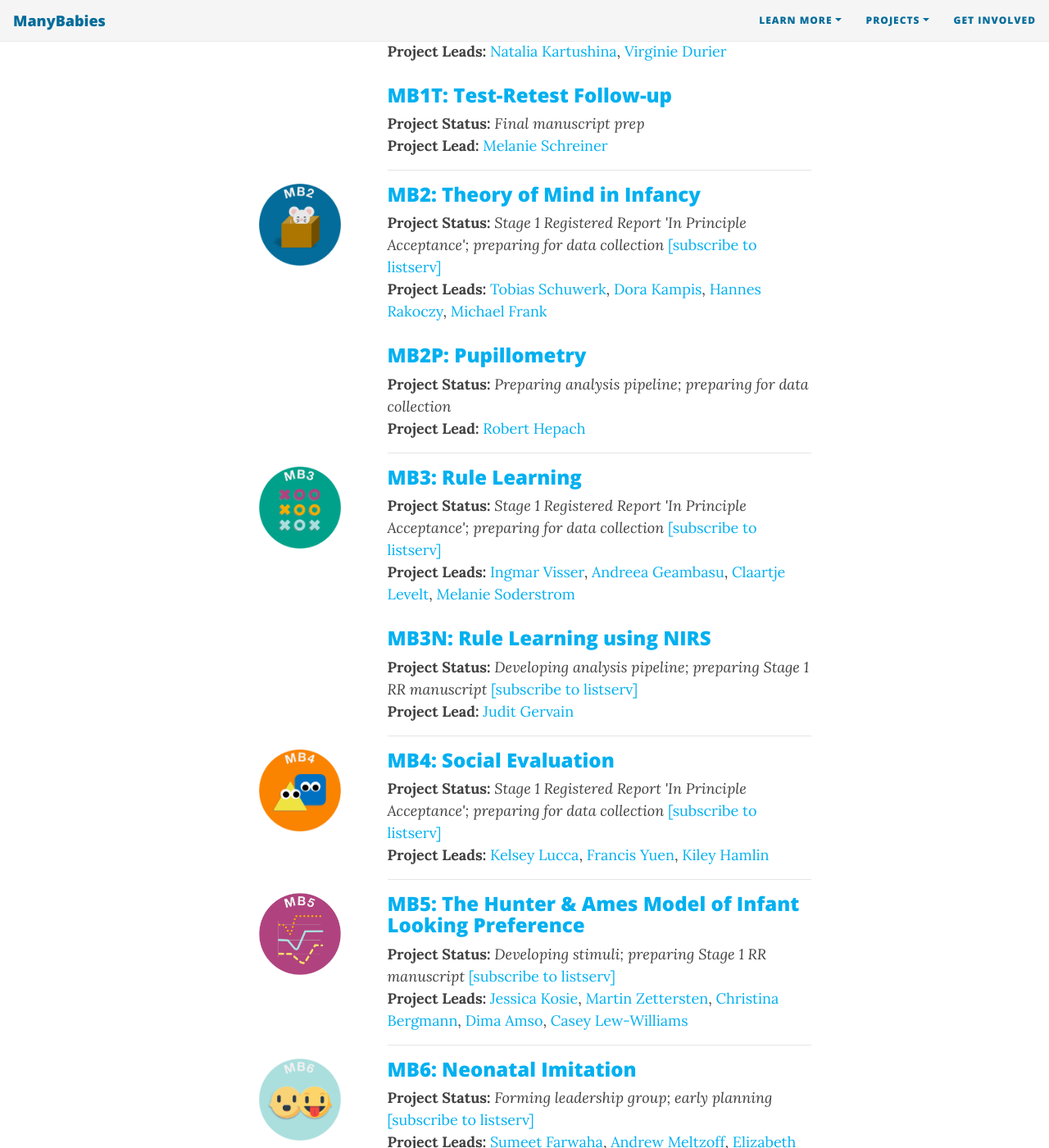
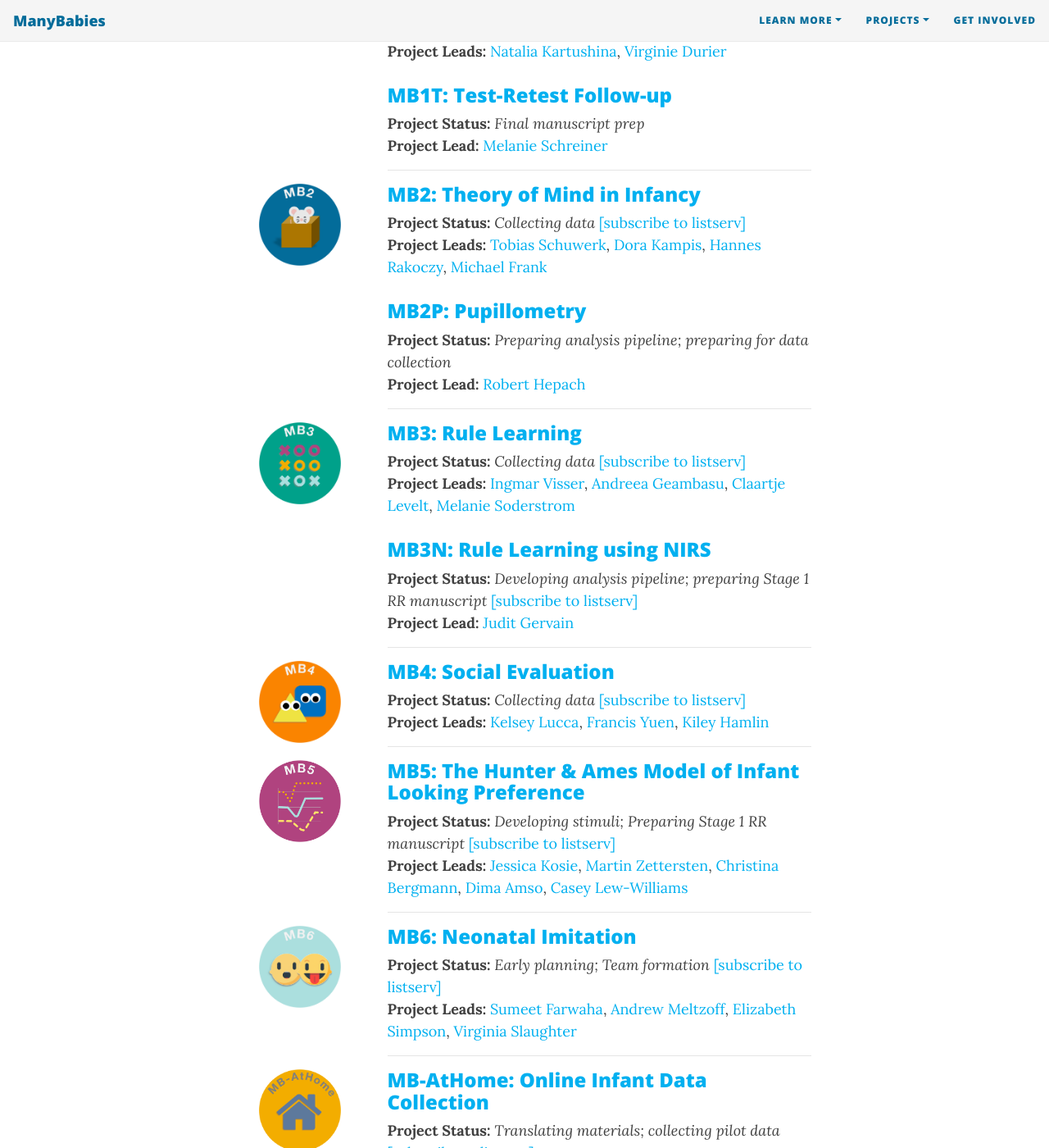
Before and after one commit to manybabies/manybabies.github.io, a Jekyll site: the page built from get_involved.md, in a window 1280 px wide and 1400 px high, scrolled down 1899 px. Shown: the whole window at 82% size. Built offline with Jekyll 4.4.1, drawn with Linux system fonts in a browser that asks for light colours; nearby versions of some CDN libraries; some web fonts are replaced; some of the changed text lies outside the part shown.

Commit message:
Update get_involved.md

```diff
--- a/get_involved.md
+++ b/get_involved.md
@@ -108,7 +108,7 @@
       </div>
       <div class="col-sm-9">
         <h3><a href="{{site.baseurl}}{% link MB2.md %}">MB2: Theory of Mind in Infancy</a></h3>
-        <b>Project Status:</b> <i>Stage 1 Registered Report 'In Principle Acceptance'; preparing for data collection</i>
+        <b>Project Status:</b> <i>Collecting data</i>
           <a href="https://mailman.stanford.edu/mailman/listinfo/manybabies2">[subscribe to listserv]</a><br>
         <b>Project Leads:</b> <a href="mailto:Tobias.Schuwerk@psy.lmu.de">Tobias Schuwerk</a>, <a href="mailto:dk@psy.ku.dk">Dora Kampis</a>,
           <a href="mailto:hrakocz@uni-goettingen.de">Hannes Rakoczy</a>, <a href="mailto:mcfrank@stanford.edu">Michael Frank</a>
@@ -126,7 +126,7 @@
       </div>
       <div class="col-sm-9">
         <h3><a href="{{site.baseurl}}{% link MB3.md %}">MB3: Rule Learning</a></h3>
-        <b>Project Status:</b> <i>Stage 1 Registered Report 'In Principle Acceptance'; preparing for data collection</i>
+        <b>Project Status:</b> <i>Collecting data</i>
           <a href="https://mailman.stanford.edu/mailman/listinfo/manybabies3">[subscribe to listserv]</a><br>
         <b>Project Leads:</b> <a href="mailto:i.visser@uva.nl">Ingmar Visser</a>, <a href="mailto:a.geambasu@hum.leidenuniv.nl">Andreea Geambasu</a>,
           <a href="mailto:c.c.levelt@hum.leidenuniv.nl">Claartje Levelt</a>, <a href="mailto:M_Soderstrom@umanitoba.ca">Melanie Soderstrom</a>
@@ -145,7 +145,7 @@
       </div>
       <div class="col-sm-9">
         <h3><a href="{{site.baseurl}}{% link MB4.md %}">MB4: Social Evaluation</a></h3>
-        <b>Project Status:</b> <i>Stage 1 Registered Report 'In Principle Acceptance'; preparing for data collection</i>
+        <b>Project Status:</b> <i>Collecting data</i>
           <a href="https://mailman.stanford.edu/mailman/listinfo/manybabies4">[subscribe to listserv]</a><br>
         <b>Project Leads:</b> <a href="mailto:Kelsey.Lucca@asu.edu">Kelsey Lucca</a>, <a href="mailto:francis.yuen@psych.ubc.ca">Francis Yuen</a>,
           <a href="mailto:kiley.hamlin@psych.ubc.ca">Kiley Hamlin</a>
@@ -158,7 +158,7 @@
       </div>
       <div class="col-sm-9">
         <h3><a href="{{site.baseurl}}{% link MB5.md %}">MB5: The Hunter & Ames Model of Infant Looking Preference</a></h3>
-        <b>Project Status:</b> <i>Developing stimuli; preparing Stage 1 RR manuscript</i>
+        <b>Project Status:</b> <i>Developing stimuli; Preparing Stage 1 RR manuscript</i>
           <a href="https://mailman.stanford.edu/mailman/listinfo/manybabies5">[subscribe to listserv]</a><br>
         <b>Project Leads:</b> <a href="mailto:jkosie@princeton.edu">Jessica Kosie</a>, <a href="mailto:martincz@princeton.edu">Martin Zettersten</a>,
           <a href="mailto:chbergma@gmail.com">Christina Bergmann</a>, <a href="mailto:da2959@columbia.edu">Dima Amso</a>, <a href="mailto:caseylw@princeton.edu">Casey Lew-Williams</a>
@@ -171,7 +171,7 @@
       </div>
       <div class="col-sm-9">
         <h3><a href="{{site.baseurl}}{% link MB6.md %}">MB6: Neonatal Imitation</a></h3>
-        <b>Project Status:</b> <i>Forming leadership group; early planning</i>
+        <b>Project Status:</b> <i>Early planning; Team formation</i>
           <a href="https://mailman.stanford.edu/mailman/listinfo/manybabies6">[subscribe to listserv]</a><br>
         <b>Project Leads:</b> <a href="mailto:s.farwaha@uq.edu.au">Sumeet Farwaha</a>, <a href="mailto:meltzoff@uw.edu">Andrew Meltzoff</a>,
           <a href="mailto:elizabethannsimpson@gmail.com">Elizabeth Simpson</a>, <a href="mailto:vps@psy.uq.edu.au">Virginia Slaughter</a>
```
Also changed, not shown: other parts of get_involved.md (+1 -1 lines).
